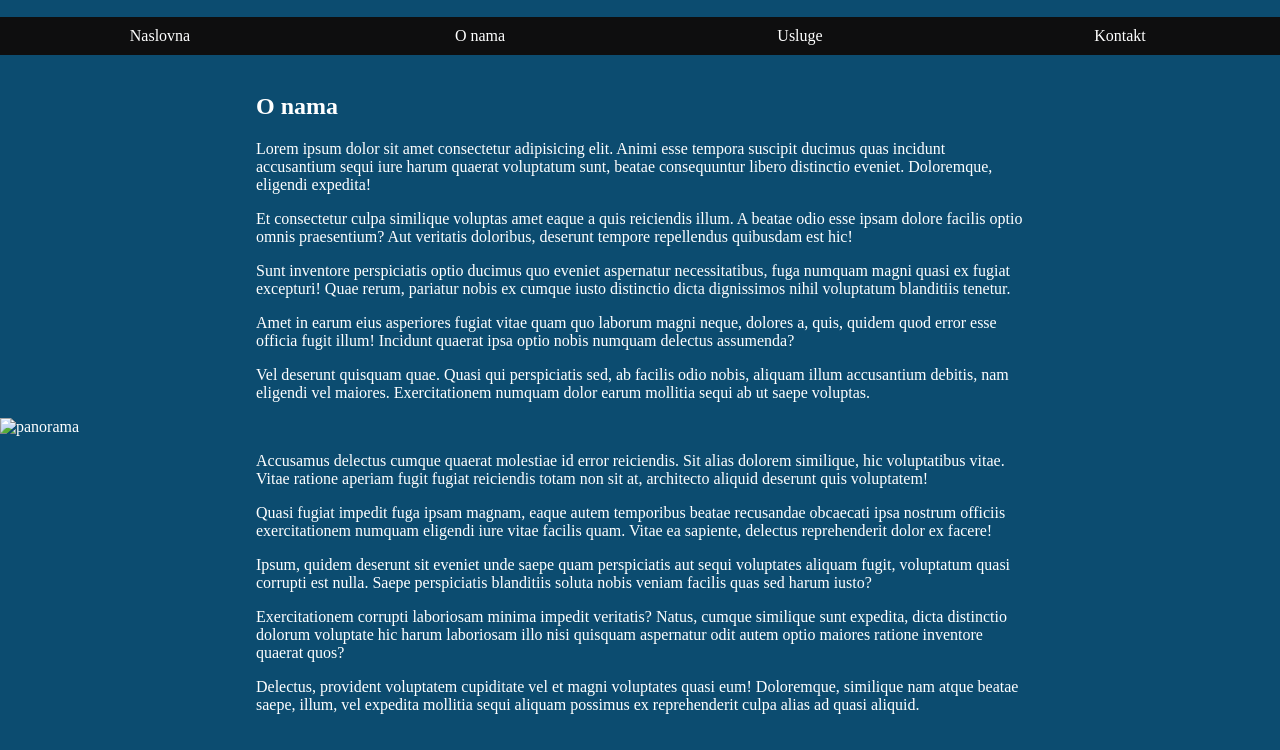
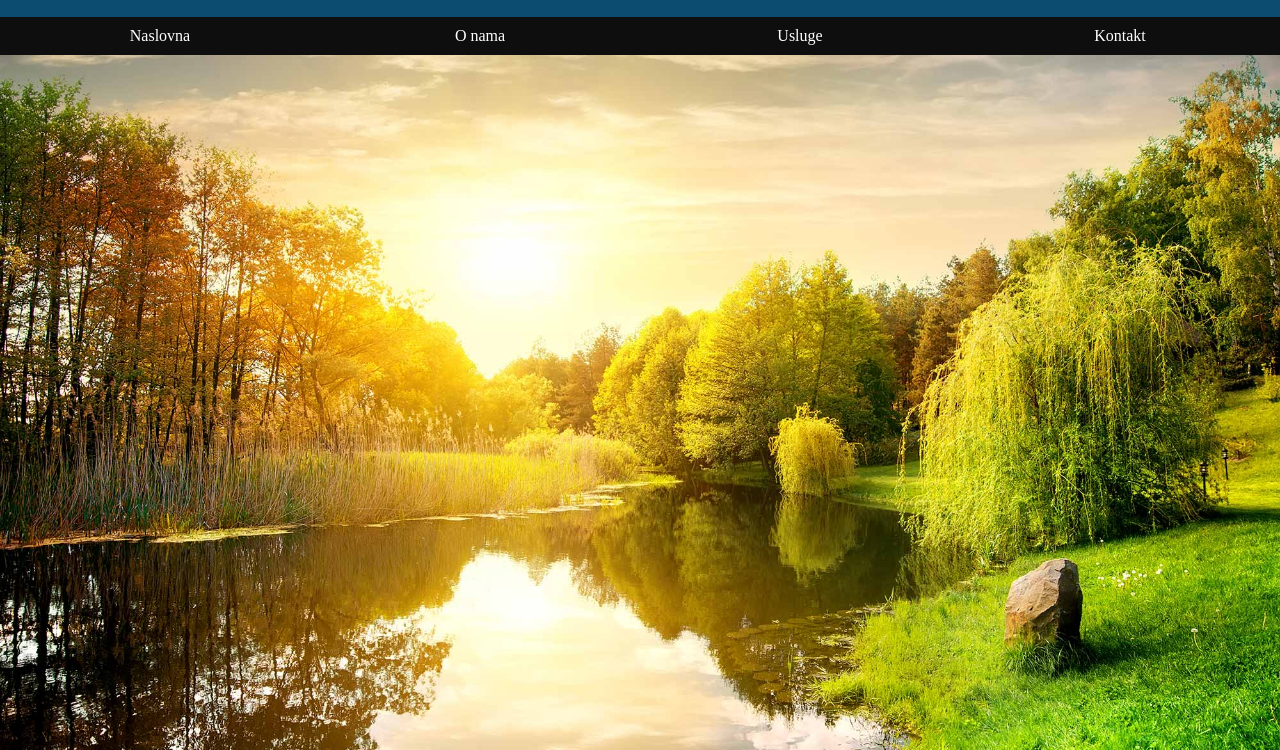
Before and after one commit to Milikrili/Burger, a plain HTML site: page index.html in a window 1280 px wide. Shown: the part 50-800 px from the top of the page. Drawn offline with Linux system fonts and the light colour scheme.

Commit message:
Update index.html

```diff
--- a/index.html
+++ b/index.html
@@ -25,7 +25,7 @@
 
     </nav>
 
-    <img src="img/lake-sunset-nature-water-shamanic-retreat-2000px.jpg"
+    <img src="lake-sunset-nature-water-shamanic-retreat-2000px.jpg"
         alt="">
 
     <section class="wrapper">
@@ -51,7 +51,7 @@
             nam eligendi vel maiores. Exercitationem numquam dolor earum mollitia sequi ab ut saepe voluptas.</p>
     </section>
 
-    <img src="img/santa-cruz-natural-bridges-mother-earth-2000px.jpg"
+    <img src="santa-cruz-natural-bridges-mother-earth-2000px.jpg"
         alt="panorama">
 
     <div class="wrapper">
```
